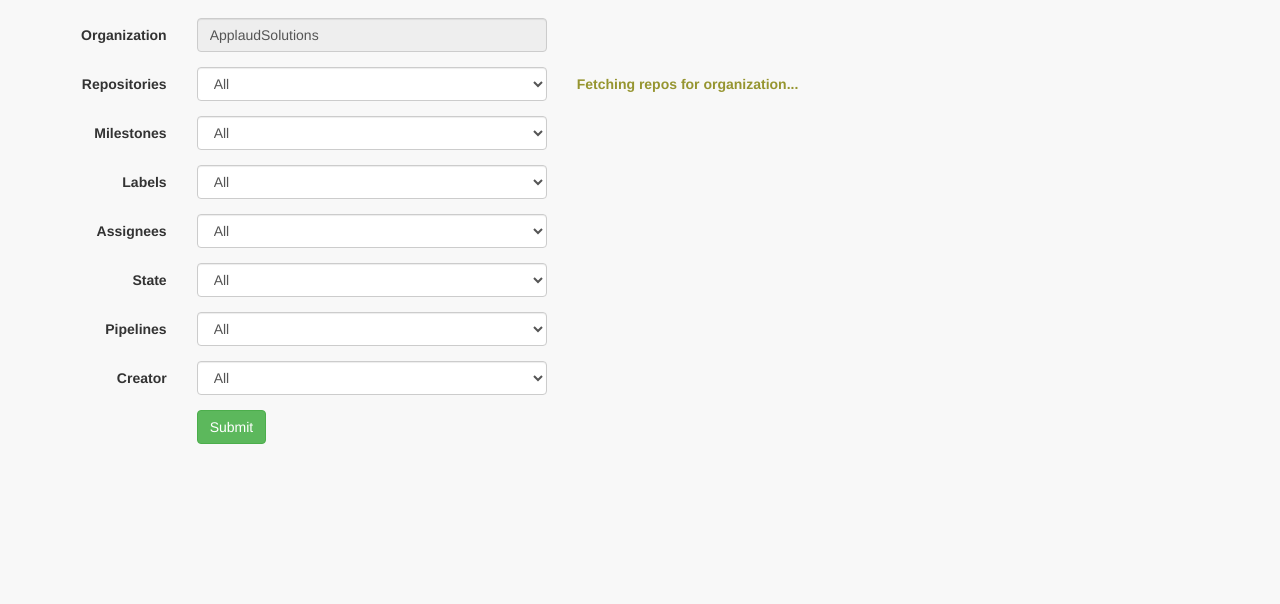
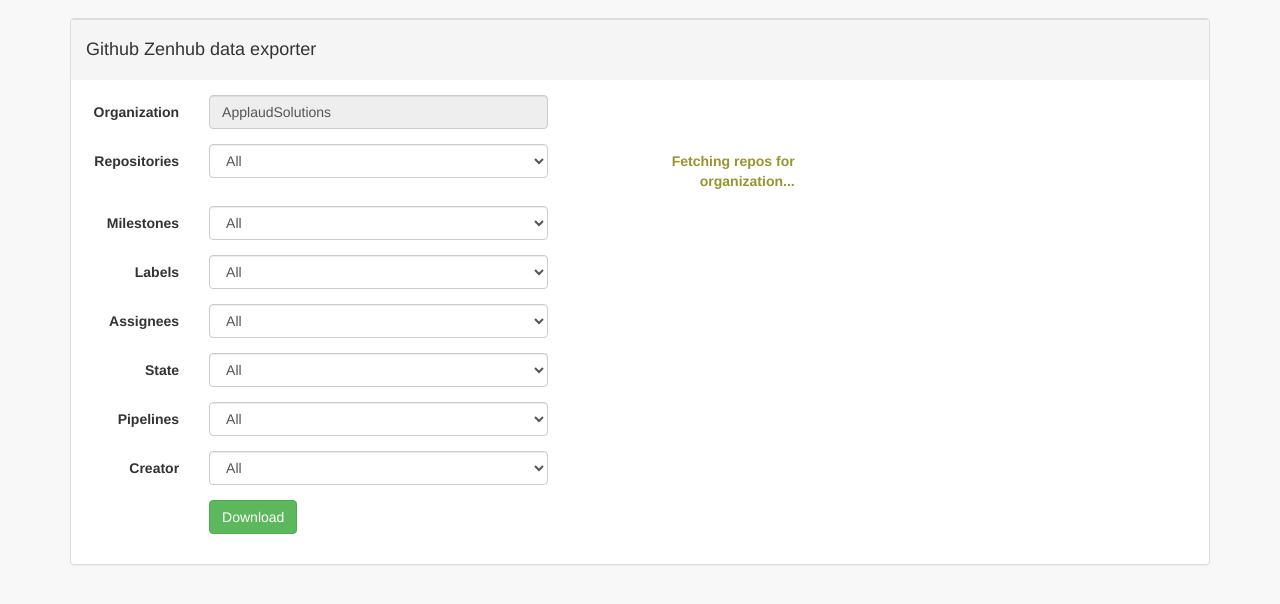
Before and after one commit to ApplaudSolutions/GitZen, a website: page client/index.html in a window 1280 px wide. Shown: the part 64-668 px from the top of the page. Drawn offline with nearby package versions, Linux system fonts and the light colour scheme; no server answers.

Commit message:
form title & button text changed

```diff
--- a/client/index.html
+++ b/client/index.html
@@ -19,7 +19,10 @@
     </nav>
 </div>
     <div class="container">
-        <div class="row col-sm-8">
+        <div class="panel panel-default">
+            <div class="panel-footer"><h4>Github Zenhub data exporter</h4></div>
+            <div class="panel-body">
+                <div class="container row col-sm-8">
                     <form class="form-horizontal">
                         <div class="form-group">
                             <label class="control-label col-sm-2" for="org">Organization</label>
@@ -121,7 +124,7 @@
 
                         <div class="form-group">
                             <div class="col-sm-offset-2 col-sm-2">
-                        <button id="formSubmitButton" type="button" class="btn btn-success">Submit</button>
+                                <button id="formSubmitButton" type="button" class="btn btn-success">Download</button>
                             </div>
                             <div class="col-sm-4">
                                 <label style="color:rgb(150, 149, 48);" class="control-label"></label>
@@ -144,4 +147,6 @@
                     </form>
                 </div>
             </div>
+        </div>
+    </div>
 </body>
```
Lines whose indentation alone changed are shown as unchanged.
